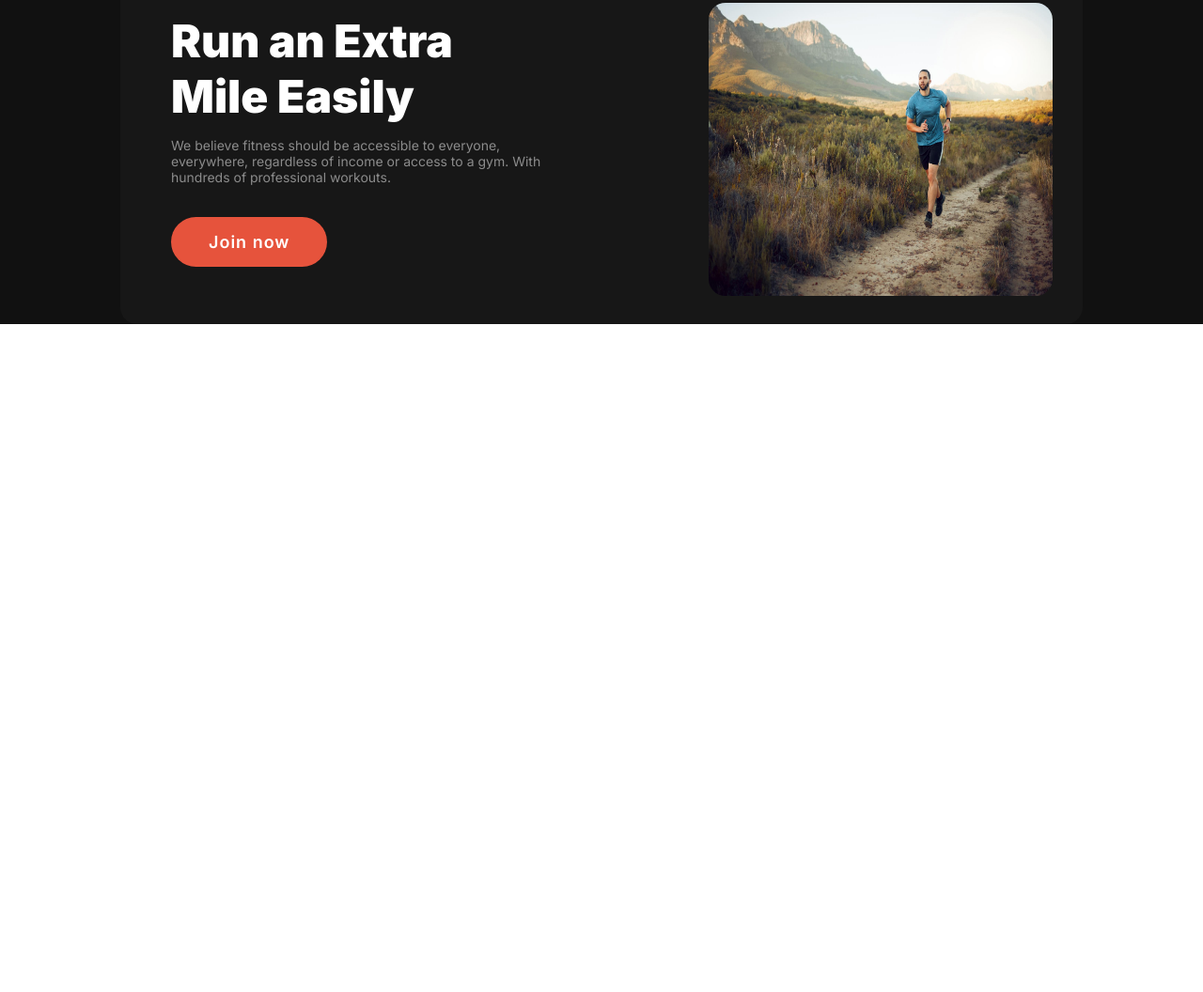
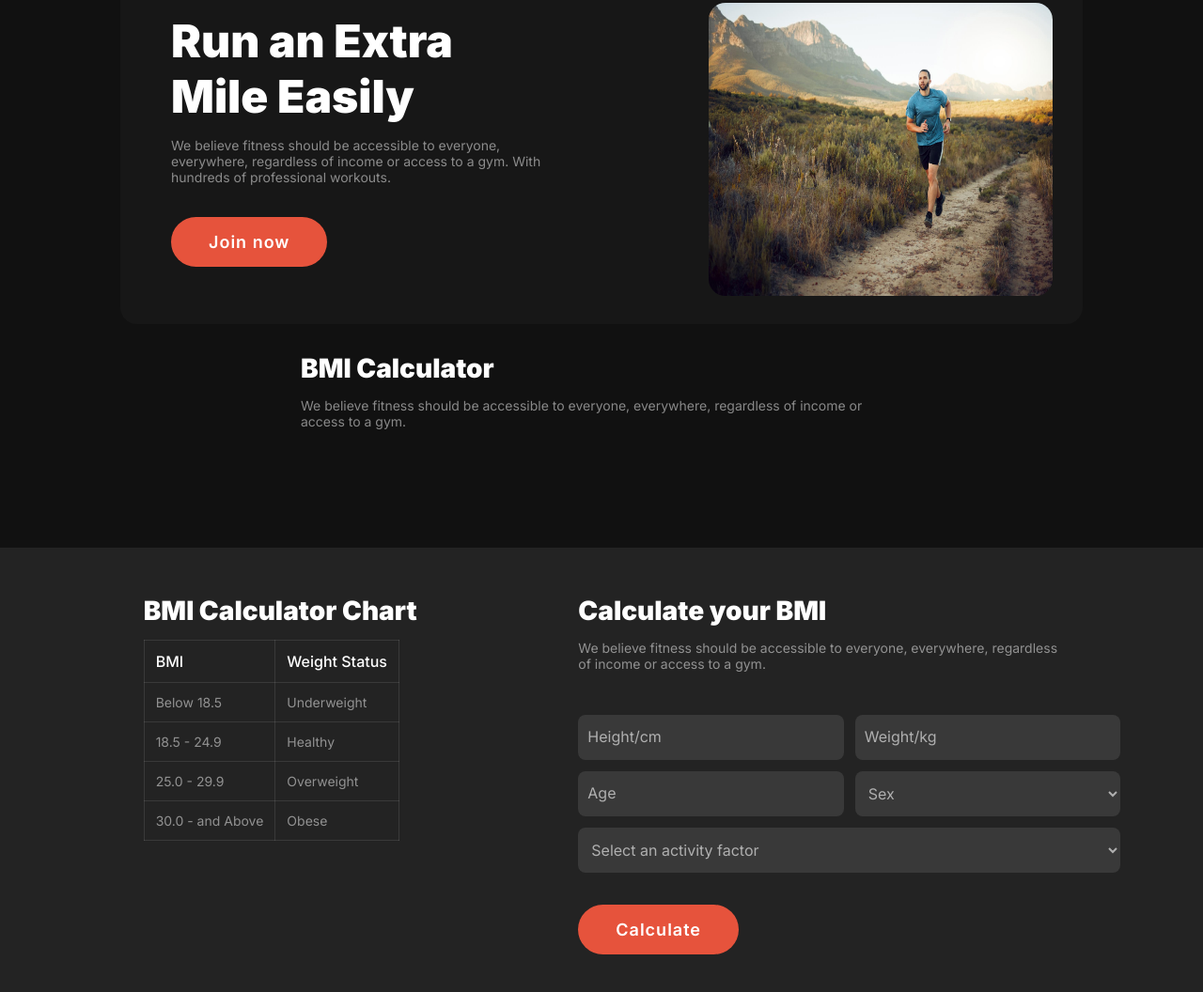
Before and after one commit to MdKawsarM/Kawsar-A2, a plain HTML site: page index.html in a window 1280 px wide. Shown: the part 1331-2387 px from the top of the page at 94% size. Before the commit the page ends 1676 px from the top, so only its background shows below. Drawn offline with Linux system fonts and the light colour scheme; a web font is replaced by a local one.

Commit message:
calculator section added

```diff
--- a/index.html
+++ b/index.html
@@ -120,5 +120,83 @@
     </section>
     <!-- habit section ends here  -->
 
+     <!-- calculator section starts here  -->
+     <section class="calculator-section">
+        <div class="bmi-calculator">
+            <h1>BMI Calculator</h1>
+            <p>We believe fitness should be accessible to everyone, everywhere, regardless of income or
+                <br>access to a gym.
+            </p>
+        </div>
+
+        <div class="calculator-section-details">
+            <div class="calculate-chart">
+                <h1>BMI Calculator Chart</h1>
+                <table>
+                    <tr>
+                        <th>BMI</th>
+                        <th>Weight Status</th>
+                    </tr>
+                    <tr>
+                        <td>Below 18.5</td>
+                        <td>Underweight</td>
+                    </tr>
+                    <tr>
+                        <td>18.5 - 24.9</td>
+                        <td>Healthy</td>
+                    </tr>
+                    <tr>
+                        <td>25.0 - 29.9</td>
+                        <td>Overweight</td>
+                    </tr>
+                    <tr>
+                        <td>30.0 - and Above</td>
+                        <td>Obese</td>
+                    </tr>
+                </table>
+
+            </div>
+            <div class="calculate-bmi">
+                <h1>Calculate your BMI</h1>
+                <p>We believe fitness should be accessible to everyone, everywhere, regardless of income or access to a
+                    gym. </p>
+                <div class="input-column">
+                    <div class="input-box">
+                        <input type="text" placeholder="Height/cm">
+                    </div>
+                    <div class="input-box">
+                        <input type="text" placeholder="Weight/kg">
+                    </div>
+                </div>
+                <div class="input-column">
+                    <div class="input-box">
+                        <input type="text" placeholder="Age">
+                    </div>
+                    <div class="select-box-column">
+                        <select name="" id="">
+                            <option value="">Sex</option>
+                            <option value="">Male</option>
+                            <option value="">Female</option>
+                        </select>
+
+                    </div>
+                </div>
+                <div class="select-box">
+                    <select name="" id="">
+                        <option value="">Select an activity factor</option>
+                    </select>
+                </div>
+                <button class="primary-btn calculate-btn">
+                    Calculate
+                </button>
+            </div>
+
+        </div>
+
+
+    </section>
+
+    <!-- calculator section ends here  -->
+
 </body>
 </html>
--- a/styles/style.css
+++ b/styles/style.css
@@ -341,3 +341,156 @@ body {
     height: 100%;
     border-radius: 18px;
 }
+
+
+
+/* calculator section style  */
+
+.calculator-section {
+    width: 100%;
+    background: rgb(17, 17, 17);
+    margin: 0 auto;
+}
+
+.bmi-calculator {
+    width: 50%;
+    height: 120px;
+    margin: 0 auto 88px auto;
+    padding-top: 30px;
+}
+.bmi-calculator h1 {
+    color: rgb(255, 255, 255);
+    font-family: Inter;
+    font-size: 48px;
+    font-weight: 900;
+    margin-bottom: 14px;
+}
+
+.bmi-calculator p {
+    color: rgba(255, 255, 255, 0.5);
+    font-family: Inter;
+    font-size: 14px;
+    font-weight: 400;
+}
+.calculator-section-details {
+    width: 100%;
+    background: rgba(185, 185, 185, 0.11);
+    display: flex;
+    justify-content: space-evenly;
+}
+
+.calculate-chart {
+    width: 310px;
+    height: 300px;
+    margin-top: 50px;
+}
+
+.calculate-chart h1 {
+    color: rgb(255, 255, 255);
+    font-family: Inter;
+    font-size: 28px;
+    font-weight: 900;
+    margin-bottom: 52px;
+}
+
+table,
+th,
+td {
+    border: 1px solid rgba(255, 255, 255, 0.1);
+    border-collapse: collapse;
+}
+
+th {
+    color: rgb(255, 255, 255);
+    font-family: Inter;
+    font-size: 16px;
+    font-weight: 500;
+    padding: 12px;
+    text-align: left;
+}
+
+td {
+    color: rgba(255, 255, 255, 0.5);
+    font-family: Inter;
+    font-size: 14px;
+    font-weight: 400;
+    padding: 12px;
+    text-align: left;
+}
+.calculate-bmi {
+    width: 40%;
+    margin-top: 50px;
+    margin-bottom: 40px;
+}
+
+.calculator-section h1 {
+    color: rgb(255, 255, 255);
+    font-family: Inter;
+    font-size: 28px;
+    font-weight: 900;
+    margin-bottom: 14px;
+}
+
+.calculator-section p {
+    color: rgba(255, 255, 255, 0.5);
+    font-family: Inter;
+    font-size: 14px;
+    font-weight: 400;
+    margin-bottom: 34px;
+}
+
+.input-column {
+    display: flex;
+    gap: 12px;
+}
+
+.input-box input {
+    border-radius: 8px;
+    background: rgba(255, 255, 255, 0.1);
+    width: 282.5px;
+    height: 48px;
+    border: none;
+    margin-top: 12px;
+
+}
+
+.input-box ::placeholder {
+    color: rgba(255, 255, 255, 0.6);
+    font-family: Inter;
+    font-size: 16px;
+    font-weight: 400;
+    padding-left: 10px;
+}
+
+.select-box-column select {
+    border-radius: 8px;
+    background: rgba(255, 255, 255, 0.1);
+    width: 282.5px;
+    height: 48px;
+    border: none;
+    margin-top: 12px;
+    color: rgba(255, 255, 255, 0.6);
+    font-family: Inter;
+    font-size: 16px;
+    font-weight: 400;
+    padding-left: 10px;
+
+}
+
+.select-box select {
+    width: 577px;
+    height: 48px;
+    border-radius: 8px;
+    background: rgba(255, 255, 255, 0.1);
+    border: none;
+    margin-top: 12px;
+    color: rgba(255, 255, 255, 0.6);
+    font-family: Inter;
+    font-size: 16px;
+    font-weight: 400;
+    padding-left: 10px;
+}
+
+.calculate-btn {
+    margin-top: 34px;
+}
```
